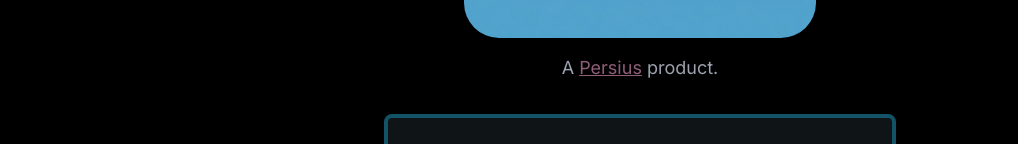
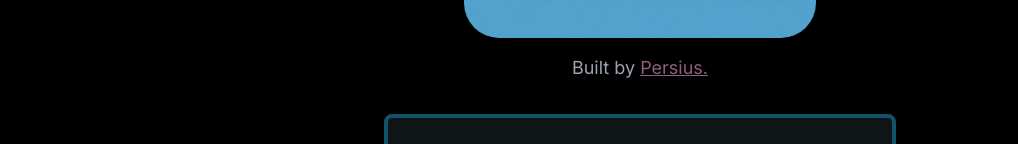
Before and after one commit to TPAFS/overturn-predictor, a Next.js app: page / in a window 1280 px wide. Shown: the part 578-722 px from the top of the page, without its empty margins (0-1018 px from the left). Built offline with nearby package versions, Linux system fonts and the light colour scheme.

Commit message:
Change language

```diff
--- a/app/page.js
+++ b/app/page.js
@@ -473,14 +473,13 @@ export default function Home() {
         </div>
         <h3 className="text-lg mt-4 mb-8 text-light text-center">
           {" "}
-          A{" "}
+          Built by{" "}
           <a
             className="underline text-primary-500 hover:text-primary-400 transition duration-200"
             href="https://persius.org"
           >
-            Persius
+            Persius.
           </a>{" "}
-          product.
         </h3>
 
         {/* <h2 className="flex-auto w-[85vw] text-2xl mb-8 font-bold text-slate-400 text-center">
```
